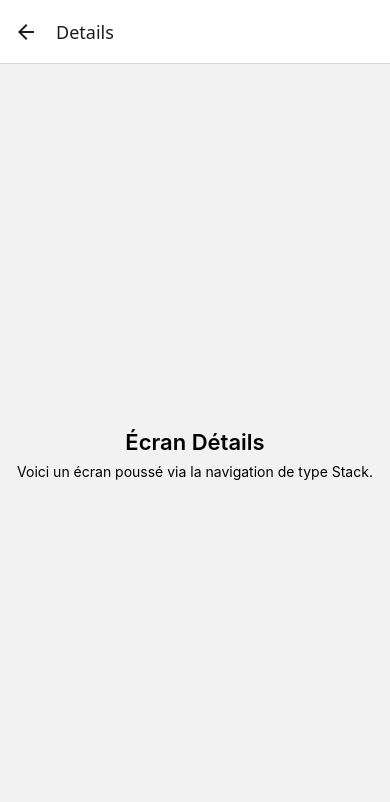
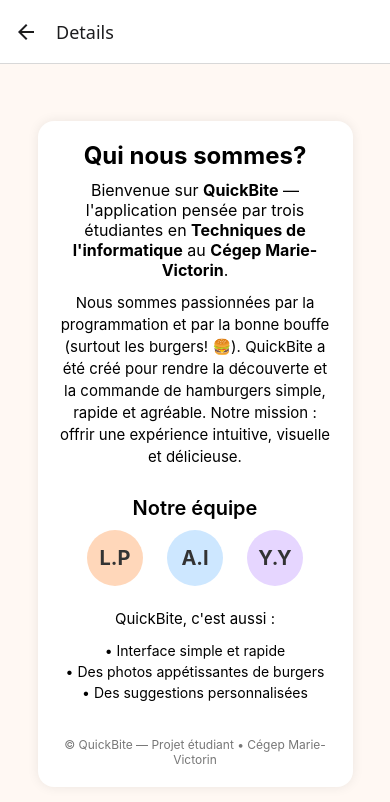
Before and after one commit to AyaIssa1/TP01-Mobile, a React Native app: screen /Details in a window 390 px wide. Shown: the top 802 px of the page. Built offline with nearby package versions, Linux system fonts and the light colour scheme.

Commit message:
logo animation plus pages detail

```diff
--- a/app.json
+++ b/app.json
@@ -20,7 +20,8 @@
         "foregroundImage": "./src/assets/images/adaptive-icon.png",
         "backgroundColor": "#ffffff"
       },
-      "edgeToEdgeEnabled": true
+      "edgeToEdgeEnabled": true,
+      "package": "com.anonymous.TP01Mobile"
     },
     "web": {
       "favicon": "./src/assets/images/favicon.png"
--- a/package.json
+++ b/package.json
@@ -4,8 +4,8 @@
   "main": "index.js",
   "scripts": {
     "start": "expo start",
-    "android": "expo start --android",
-    "ios": "expo start --ios",
+    "android": "expo run:android",
+    "ios": "expo run:ios",
     "web": "expo start --web"
   },
   "dependencies": {
--- a/src/screens/DetailsScreen.js
+++ b/src/screens/DetailsScreen.js
@@ -1,16 +1,162 @@
 import React from 'react';
-import { View, Text, StyleSheet } from 'react-native';
+import { View, Text, Image, StyleSheet, TouchableOpacity, ScrollView } from 'react-native';
 
-export default function DetailsScreen() {
-    return (
-        <View style={styles.container}>
-            <Text style={styles.title}>Écran Détails</Text>
-            <Text>Voici un écran poussé via la navigation de type Stack.</Text>
+export default function DetailsScreen({ navigation }) {
+  return (
+    <ScrollView contentContainerStyle={styles.container}>
+      <View style={styles.card}>
+        <Text style={styles.heading}>Qui nous sommes?</Text>
+
+        <Text style={styles.lead}>
+          Bienvenue sur <Text style={{ fontWeight: '700' }}>QuickBite</Text> — l'application
+          pensée par trois étudiantes en <Text style={{ fontWeight: '700' }}>Techniques de
+          l'informatique</Text> au <Text style={{ fontWeight: '700' }}>Cégep Marie-Victorin</Text>.
+        </Text>
+
+        <Text style={styles.paragraph}>
+          Nous sommes passionnées par la programmation et par la bonne bouffe (surtout les burgers! 🍔).
+          QuickBite a été créé pour rendre la découverte et la commande de hamburgers simple,
+          rapide et agréable. Notre mission : offrir une expérience intuitive, visuelle et
+          délicieuse.
+        </Text>
+
+        <Text style={styles.subheading}>Notre équipe</Text>
+
+        <View style={styles.teamRow}>
+          <View style={styles.member}>
+            <View style={[styles.avatar, { backgroundColor: '#FFD7BA' }]}>
+              <Text style={styles.avatarText}>L.P</Text>
+            </View>
+          </View>
+          <View style={styles.member}>
+            <View style={[styles.avatar, { backgroundColor: '#CDE7FF' }]}>
+              <Text style={styles.avatarText}>A.I</Text>
+            </View>
+            <Text style={styles.name}></Text>
+          </View>
+
+          <View style={styles.member}>
+            <View style={[styles.avatar, { backgroundColor: '#E6D6FF' }]}>
+              <Text style={styles.avatarText}>Y.Y</Text>
+            </View>
+          </View>
         </View>
-    );
+
+        <Text style={styles.paragraph}>
+          QuickBite, c'est aussi :
+        </Text>
+
+        <View style={styles.bullets}>
+          <Text style={styles.bullet}>• Interface simple et rapide</Text>
+          <Text style={styles.bullet}>• Des photos appétissantes de burgers</Text>
+          <Text style={styles.bullet}>• Des suggestions personnalisées</Text>
+        </View>
+        <Text style={styles.small}>© QuickBite — Projet étudiant • Cégep Marie-Victorin</Text>
+      </View>
+    </ScrollView>
+  );
 }
 
 const styles = StyleSheet.create({
-    container: { flex: 1, alignItems: 'center', justifyContent: 'center', padding: 16 },
-    title: { fontSize: 22, fontWeight: '600', marginBottom: 8 },
+  container: {
+    flexGrow: 1,
+    justifyContent: 'center',
+    alignItems: 'center',
+    backgroundColor: '#FFF8F3',
+    padding: 20,
+  },
+  card: {
+    width: '90%',
+    maxWidth: 720,
+    backgroundColor: '#ffffff',
+    borderRadius: 16,
+    padding: 20,
+    shadowColor: '#000',
+    shadowOpacity: 0.08,
+    shadowRadius: 12,
+    elevation: 6,
+    alignItems: 'center',
+  },
+  logo: {
+    width: 96,
+    height: 96,
+    marginBottom: 12,
+  },
+  heading: {
+    fontSize: 24,
+    fontWeight: '700',
+    textAlign: 'center',
+    marginBottom: 10,
+  },
+  lead: {
+    fontSize: 16,
+    textAlign: 'center',
+    marginBottom: 12,
+  },
+  paragraph: {
+    fontSize: 15,
+    textAlign: 'center',
+    marginBottom: 12,
+    lineHeight: 22,
+  },
+  subheading: {
+    fontSize: 20,
+    fontWeight: '600',
+    marginTop: 16,
+    marginBottom: 10,
+    textAlign: 'center',
+  },
+  teamRow: {
+    flexDirection: 'row',
+    justifyContent: 'center',
+    marginBottom: 16,
+  },
+  member: {
+    alignItems: 'center',
+    marginHorizontal: 12,
+  },
+  avatar: {
+    width: 56,
+    height: 56,
+    borderRadius: 28,
+    justifyContent: 'center',
+    alignItems: 'center',
+    marginBottom: 6,
+  },
+  avatarText: {
+    fontSize: 20,
+    fontWeight: '700',
+    color: '#333',
+  },
+  name: {
+    fontSize: 14,
+    fontWeight: '500',
+    textAlign: 'center',
+  },
+  bullets: {
+    marginBottom: 16,
+  },
+  bullet: {
+    fontSize: 14,
+    marginBottom: 4,
+    textAlign: 'center',
+  },
+  cta: {
+    backgroundColor: '#FF7A59',
+    paddingVertical: 12,
+    paddingHorizontal: 20,
+    borderRadius: 12,
+    marginTop: 12,
+  },
+  ctaText: {
+    color: '#fff',
+    fontWeight: '600',
+    fontSize: 16,
+  },
+  small: {
+    fontSize: 12,
+    color: '#777',
+    textAlign: 'center',
+    marginTop: 16,
+  },
 });
--- a/src/screens/HomeScreen.js
+++ b/src/screens/HomeScreen.js
@@ -1,19 +1,38 @@
-import React from 'react';
-import { View, Text, Image, Button, StyleSheet, TouchableOpacity } from 'react-native';
+import React, { useRef, useEffect } from 'react';
+import { View, Text, Button, StyleSheet, Animated } from 'react-native';
 import logo from '../assets/images/logo.png';
 
 export default function HomeScreen({ navigation }) {
+  const opacity = useRef(new Animated.Value(1)).current;
+
+  useEffect(() => {
+    // Animation en boucle
+    Animated.loop(
+      Animated.sequence([
+        Animated.timing(opacity, { toValue: 0, duration: 500, useNativeDriver: true }),
+        Animated.timing(opacity, { toValue: 1, duration: 500, useNativeDriver: true }),
+      ])
+    ).start();
+  }, [opacity]);
+
   return (
     <View style={styles.container}>
-            <TouchableOpacity>
-                <Image style={styles.image} source={logo}/>
-            </TouchableOpacity>
+      <Animated.Image
+        source={logo}
+        style={[styles.image, { opacity }]}
+      />
+
       <Text style={styles.title}>Accueil</Text>
-            <Button title="Aller aux Détails" onPress={() =>
-                navigation.navigate('Details')} />
+
+      <Button
+        title="Aller aux Détails"
+        onPress={() => navigation.navigate('Details')}
+      />
       <View style={{ height: 12 }} />
-            <Button title="Voir le Compteur" onPress={() =>
-                navigation.navigate('Counter')} />
+      <Button
+        title="Voir le Compteur"
+        onPress={() => navigation.navigate('Counter')}
+      />
     </View>
   );
 }
@@ -22,6 +41,10 @@ const styles = StyleSheet.create({
   container: {
     flex: 1, alignItems: 'center', justifyContent: 'center', backgroundColor: '#e6c6a7ff'
   },
-    title: { fontSize: 22, fontWeight: '600', color: '#8B5E34', fontFamily: 'Times New Roman'},
-    image: { width: 120, height: 120, marginBottom: 20 }
+  title: {
+    fontSize: 22, fontWeight: '600', color: '#8B5E34', fontFamily: 'Times New Roman'
+  },
+  image: {
+    width: 120, height: 120, marginBottom: 20
+  }
 });
```
Also changed, not shown: 43 other files (tests, documents, lock files or other folders). Lines whose indentation alone changed are shown as unchanged.
